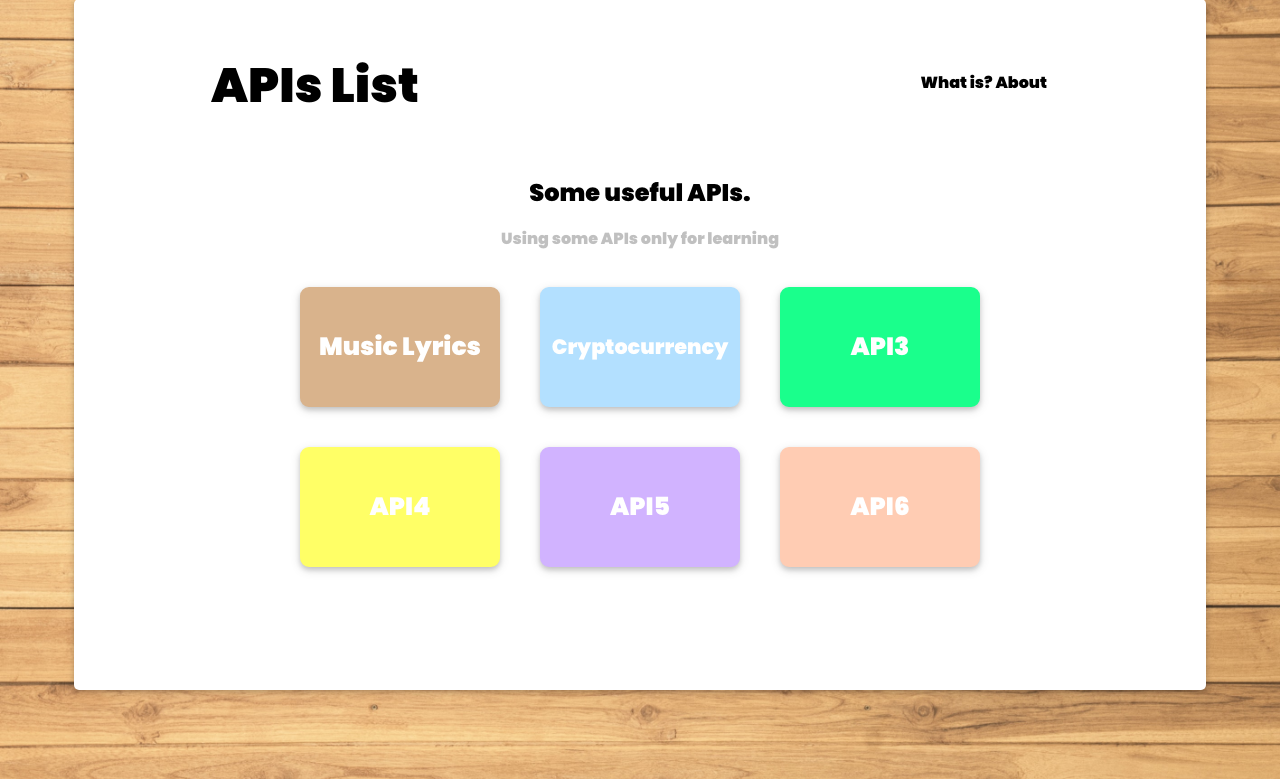
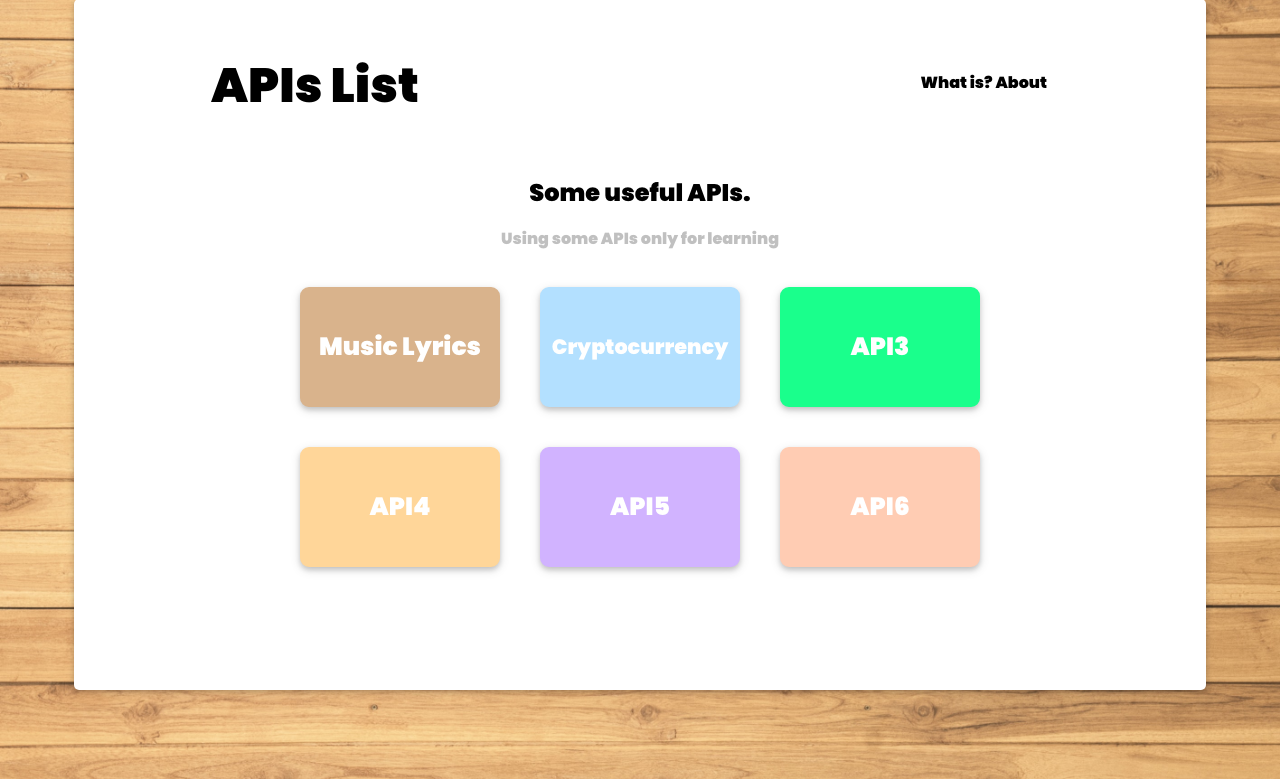
Before and after one commit to JoaoV111/API-Distances-Google, a Flask app: page / in a window 1280 px wide. Shown: the part 39-818 px from the top of the page. Run offline with Flask 2, Linux system fonts and the light colour scheme.

Commit message:
Change Button color

```diff
--- a/static/css/main.css
+++ b/static/css/main.css
@@ -118,9 +118,9 @@ p.p2{
 }
 
 .button5 {
-  background-color: #ffff66;
+  background-color: #ffd699;
   color: white;
-  border: 2px solid #ffff66;
+  border: 2px solid #ffd699;
 }
 
 .button6 {
@@ -156,7 +156,7 @@ p.p2{
 
 .button5:hover {
   background-color: white;
-  color: #ffff4d;
+  color: #ffd699;
 }
 
 .button6:hover {
```
